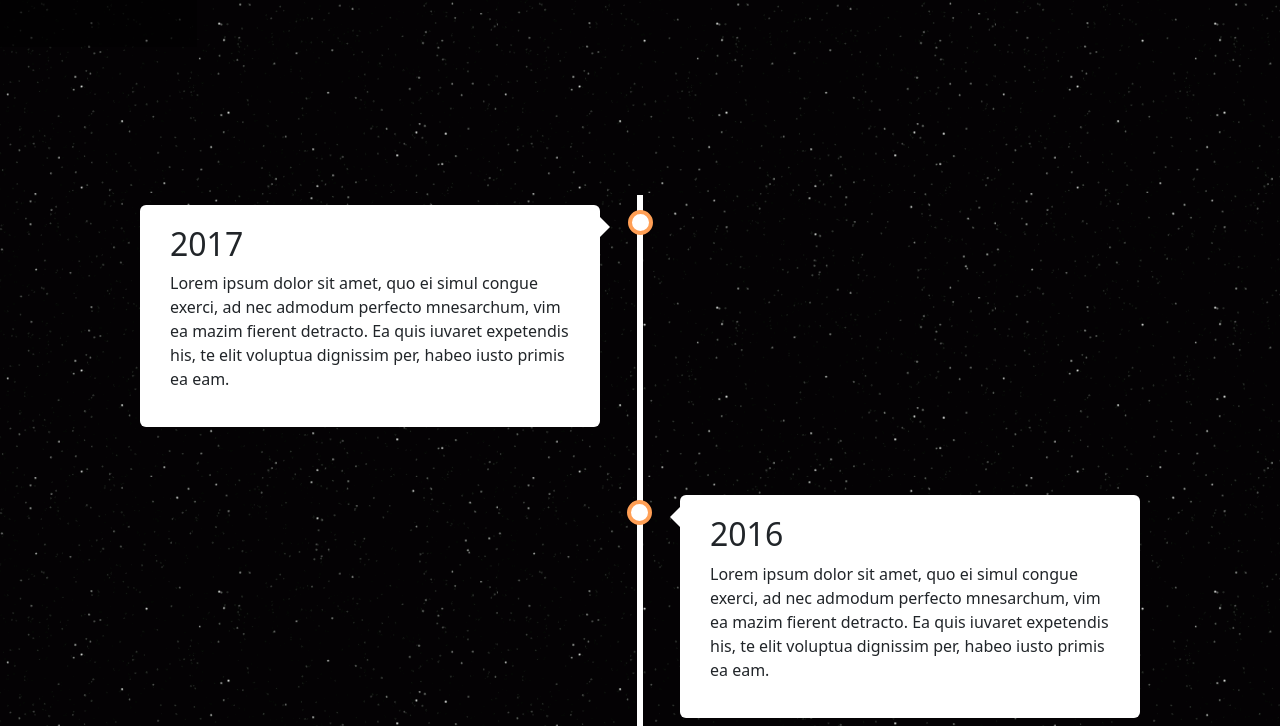
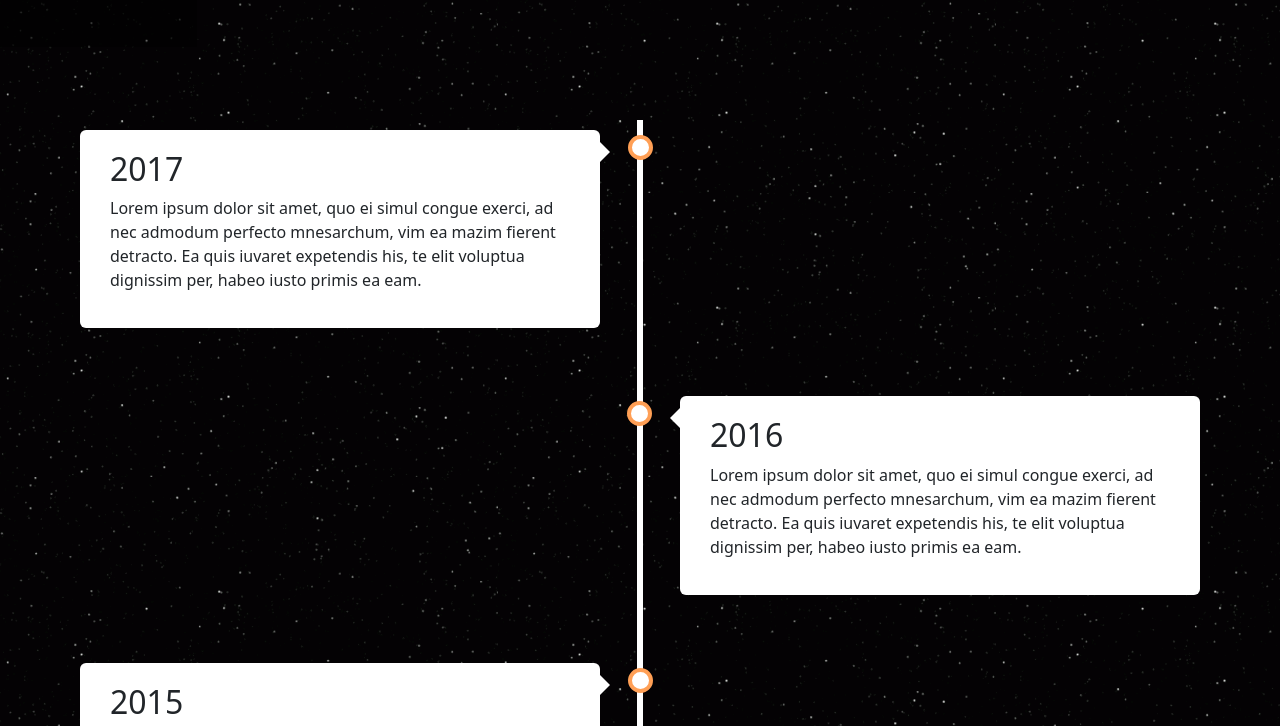
Before and after one commit to thomasjerard/SpaceAppsHackathon, a plain HTML site: page index.html in a window 1280 px wide. Shown: the part 659-1385 px from the top of the page. Drawn offline with nearby package versions, Linux system fonts and the light colour scheme.

Commit message:
change in padding in vertical timeline
padding reduced to 0 in both sides

```diff
--- a/css/styles.css
+++ b/css/styles.css
@@ -61,7 +61,7 @@ body{
 /* :vertical timeline   */
 
 #VerticalTimeLine{
-    padding: 100px;
+    padding: 25px 0px 75px;
 }
 
 /* The actual timeline (the vertical ruler) */
```
